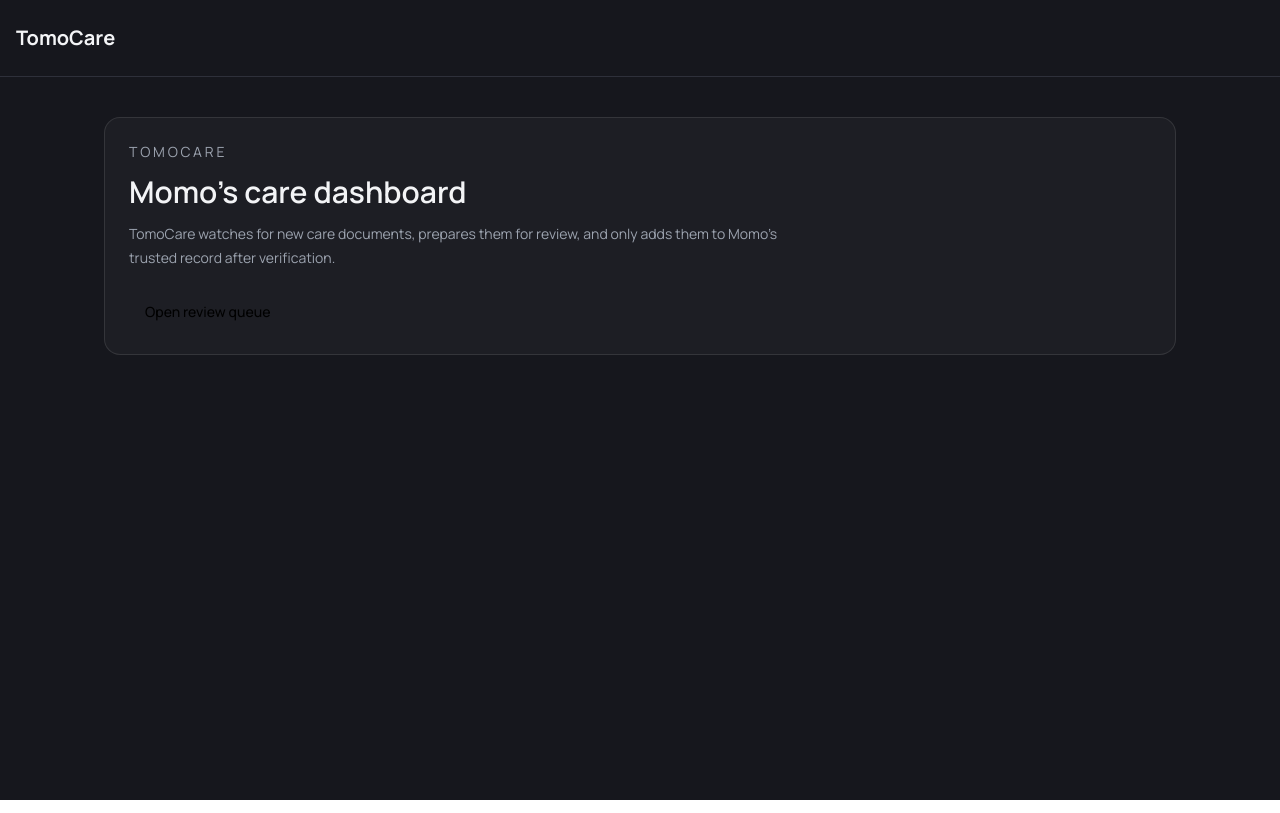
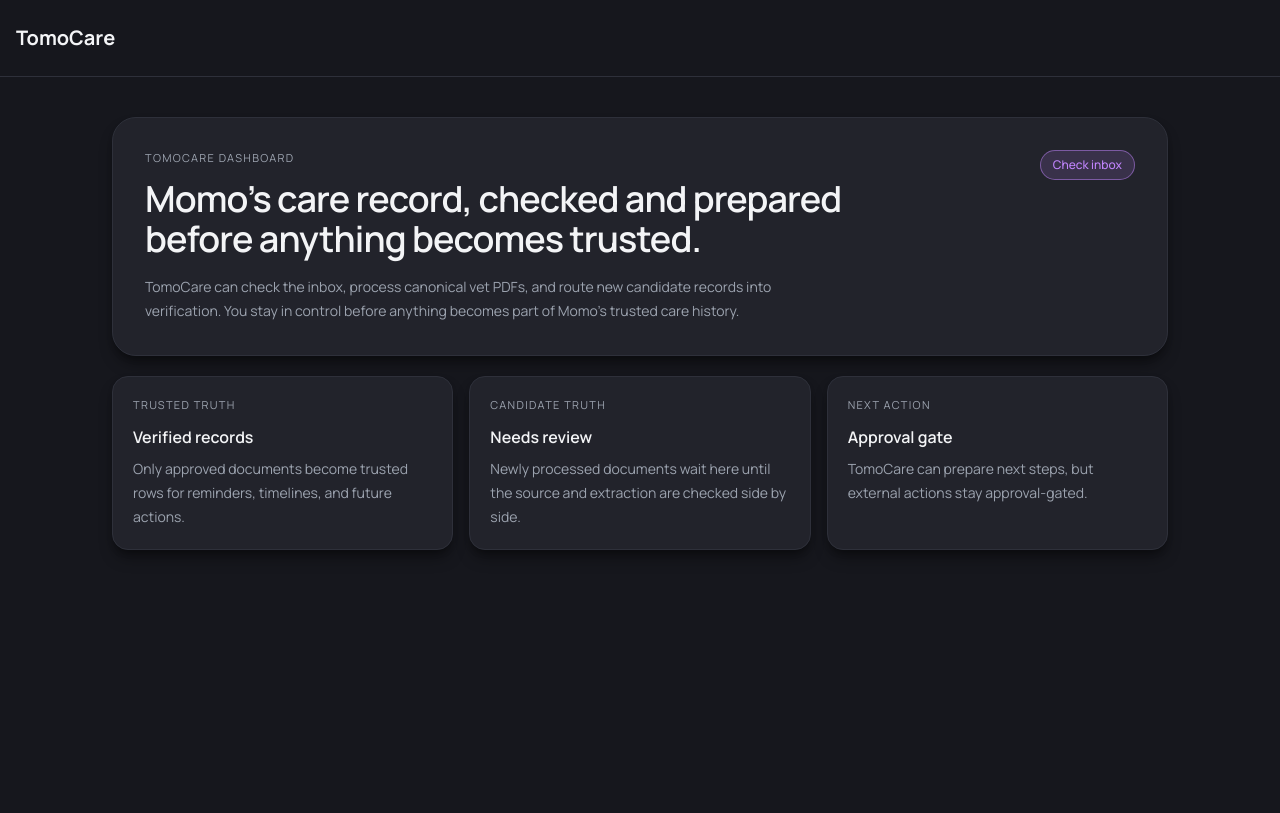
Before and after one commit to momorosa/tomo-care, a React (Vite) app: page / in a window 1280 px wide. Built offline with nearby package versions, Linux system fonts and the light colour scheme.

Commit message:
Add dashboard route and fix review document selection

```diff
--- a/src/pages/Dashboard/Dashboard.jsx
+++ b/src/pages/Dashboard/Dashboard.jsx
@@ -1,34 +1,241 @@
+import { useMemo, useState } from "react"
 import { useNavigate } from "react-router-dom"
 
-export default function Dashboard() {
+function normalizeReviewDocuments(result) {
+    return (
+        result?.reviewDocuments ||
+        result?.documentsReadyForReview ||
+        result?.processedDocuments ||
+        result?.documents ||
+        []
+    ).filter((doc) => doc?.id)
+}
+
+function CheckResultSummary({ result }) {
+    if (!result) return null
+
+    const reviewDocuments = normalizeReviewDocuments(result)
+    const emailsFound = result.emailsFound ?? 0
+    const documentsCreated = result.documentsCreated ?? 0
+    const processedToReview = result.processedToReview ?? reviewDocuments.length
+    const skippedDuplicates = result.skippedDuplicates ?? 0
+    const failures = result.failures || result.errors || []
+
+    return (
+        <div className="tomo-surface rounded-2xl p-5">
+            <p className="tomo-section-label mb-3">Inbox check result</p>
+
+            <div className="grid grid-cols-2 md:grid-cols-4 gap-3">
+                <SummaryItem label="Emails found" value={emailsFound} />
+                <SummaryItem label="Documents created" value={documentsCreated} />
+                <SummaryItem label="Ready for review" value={processedToReview} />
+                <SummaryItem label="Duplicates skipped" value={skippedDuplicates} />
+            </div>
+
+            {failures.length > 0 && (
+                <div className="mt-4 rounded-xl border border-red-400/30 bg-red-400/10 px-4 py-3">
+                    <p className="text-sm font-medium text-red-200">
+                        Some documents failed to process.
+                    </p>
+                    <ul className="mt-2 space-y-1 text-xs text-red-100/80">
+                        {failures.map((failure, index) => (
+                            <li key={index}>
+                                {typeof failure === "string"
+                                    ? failure
+                                    : failure?.message || JSON.stringify(failure)}
+                            </li>
+                        ))}
+                    </ul>
+                </div>
+            )}
+
+            {emailsFound > 0 &&
+                skippedDuplicates > 0 &&
+                processedToReview === 0 &&
+                documentsCreated === 0 && (
+                    <p className="mt-4 text-sm text-tomo-text">
+                        TomoCare found an existing document and skipped it safely. No
+                        verified records were moved back into review.
+                    </p>
+                )}
+
+            {emailsFound === 0 && (
+                <p className="mt-4 text-sm text-tomo-text">
+                    No new PDF attachments were found in the inbox.
+                </p>
+            )}
+        </div>
+    )
+}
+
+function SummaryItem({ label, value }) {
+    return (
+        <div className="rounded-xl border border-tomo-border bg-white/[0.03] px-4 py-3">
+            <p className="text-2xl font-semibold text-tomo-text-h">{value}</p>
+            <p className="mt-1 text-xs text-tomo-text">{label}</p>
+        </div>
+    )
+}
+
+function ReviewNotificationCard({ document, reviewCount }) {
     const navigate = useNavigate()
 
+    if (!document) return null
+
     return (
-        <main className="mx-auto max-w-[1120px] px-6 py-10">
-            <section className="rounded-2xl border border-white/10 bg-white/[0.03] p-6">
-                <p className="text-sm uppercase tracking-[0.2em] text-tomo-text">
-                    TomoCare
+        <div className="tomo-accent-surface rounded-2xl p-5 border border-tomo-accent/30">
+            <div className="flex flex-col gap-4 md:flex-row md:items-center md:justify-between">
+                <div>
+                    <p className="tomo-section-label mb-2">Needs your review</p>
+
+                    <h2 className="text-xl font-semibold text-tomo-text-h">
+                        New document ready for review
+                    </h2>
+
+                    <p className="mt-2 max-w-2xl text-sm leading-6 text-tomo-text">
+                        TomoCare found and processed a new document. Review it before
+                        adding it to Momo’s trusted care record.
                     </p>
 
-                <h1 className="mt-3 text-3xl font-semibold text-tomo-text-h">
-                    Momo’s care dashboard
+                    {reviewCount > 1 && (
+                        <p className="mt-2 text-xs text-tomo-text">
+                            {reviewCount} documents are ready. This button opens the first
+                            one.
+                        </p>
+                    )}
+                </div>
+
+                <button
+                    type="button"
+                    className="tomo-btn tomo-btn-primary shrink-0"
+                    onClick={() => navigate(`/review/${document.id}`)}
+                >
+                    Review now
+                </button>
+            </div>
+        </div>
+    )
+}
+
+export default function Dashboard() {
+    const [checkingInbox, setCheckingInbox] = useState(false)
+    const [result, setResult] = useState(null)
+    const [error, setError] = useState("")
+
+    const reviewDocuments = useMemo(
+        () => normalizeReviewDocuments(result),
+        [result]
+    )
+
+    const firstReviewDocument = reviewDocuments[0] || null
+
+    async function checkInbox() {
+        setCheckingInbox(true)
+        setError("")
+        setResult(null)
+
+        try {
+            const response = await fetch("/api/gmail/check-inbox", {
+                method: "POST",
+                headers: { "Content-Type": "application/json" },
+            })
+
+            const data = await response.json()
+
+            if (!response.ok || data.error) {
+                throw new Error(data.error || "Inbox check failed")
+            }
+
+            setResult(data)
+        } catch (err) {
+            setError(err.message)
+        } finally {
+            setCheckingInbox(false)
+        }
+    }
+
+    return (
+        <main className="min-h-[calc(100svh-64px)] bg-tomo-bg text-tomo-text">
+            <div className="mx-auto max-w-[1120px] px-6 py-8 md:px-8 md:py-10">
+                <section className="tomo-surface rounded-3xl p-6 md:p-8">
+                    <div className="flex flex-col gap-6 md:flex-row md:items-start md:justify-between">
+                        <div>
+                            <p className="tomo-section-label mb-3">
+                                TomoCare dashboard
+                            </p>
+
+                            <h1 className="max-w-3xl text-3xl font-semibold tracking-tight text-tomo-text-h md:text-4xl">
+                                Momo’s care record, checked and prepared before anything
+                                becomes trusted.
                             </h1>
 
-                <p className="mt-3 max-w-2xl text-sm leading-6 text-tomo-text">
-                    TomoCare watches for new care documents, prepares them for review,
-                    and only adds them to Momo’s trusted record after verification.
+                            <p className="mt-4 max-w-2xl text-sm leading-6 text-tomo-text">
+                                TomoCare can check the inbox, process canonical vet PDFs,
+                                and route new candidate records into verification. You stay
+                                in control before anything becomes part of Momo’s trusted
+                                care history.
                             </p>
+                        </div>
 
-                <div className="mt-6 flex gap-3">
                         <button
                             type="button"
-                        onClick={() => navigate("/review")}
-                        className="rounded-xl bg-yellow-mellow px-4 py-2 text-sm font-medium text-black"
+                            className="tomo-btn tomo-btn-primary shrink-0"
+                            onClick={checkInbox}
+                            disabled={checkingInbox}
                         >
-                        Open review queue
+                            {checkingInbox ? "Checking inbox..." : "Check inbox"}
                         </button>
                     </div>
                 </section>
+
+                <div className="mt-5 space-y-5">
+                    {error && (
+                        <div className="rounded-2xl border border-red-400/30 bg-red-400/10 px-5 py-4">
+                            <p className="text-sm font-medium text-red-200">
+                                Inbox check failed
+                            </p>
+                            <p className="mt-1 text-sm text-red-100/80">{error}</p>
+                        </div>
+                    )}
+
+                    <ReviewNotificationCard
+                        document={firstReviewDocument}
+                        reviewCount={reviewDocuments.length}
+                    />
+
+                    <CheckResultSummary result={result} />
+
+                    <section className="grid gap-4 md:grid-cols-3">
+                        <DashboardCard
+                            label="Trusted truth"
+                            title="Verified records"
+                            body="Only approved documents become trusted rows for reminders, timelines, and future actions."
+                        />
+
+                        <DashboardCard
+                            label="Candidate truth"
+                            title="Needs review"
+                            body="Newly processed documents wait here until the source and extraction are checked side by side."
+                        />
+
+                        <DashboardCard
+                            label="Next action"
+                            title="Approval gate"
+                            body="TomoCare can prepare next steps, but external actions stay approval-gated."
+                        />
+                    </section>
+                </div>
+            </div>
         </main>
     )
 }
+
+function DashboardCard({ label, title, body }) {
+    return (
+        <div className="tomo-surface rounded-2xl p-5">
+            <p className="tomo-section-label mb-3">{label}</p>
+            <h3 className="text-base font-semibold text-tomo-text-h">{title}</h3>
+            <p className="mt-2 text-sm leading-6 text-tomo-text">{body}</p>
+        </div>
+    )
+}
```
Also changed, not shown: src/pages/VerifyDocs/VerifyDocs.jsx (+131 -60 lines), 2 other files (tests, documents, lock files or other folders). Lines whose indentation alone changed are shown as unchanged.
